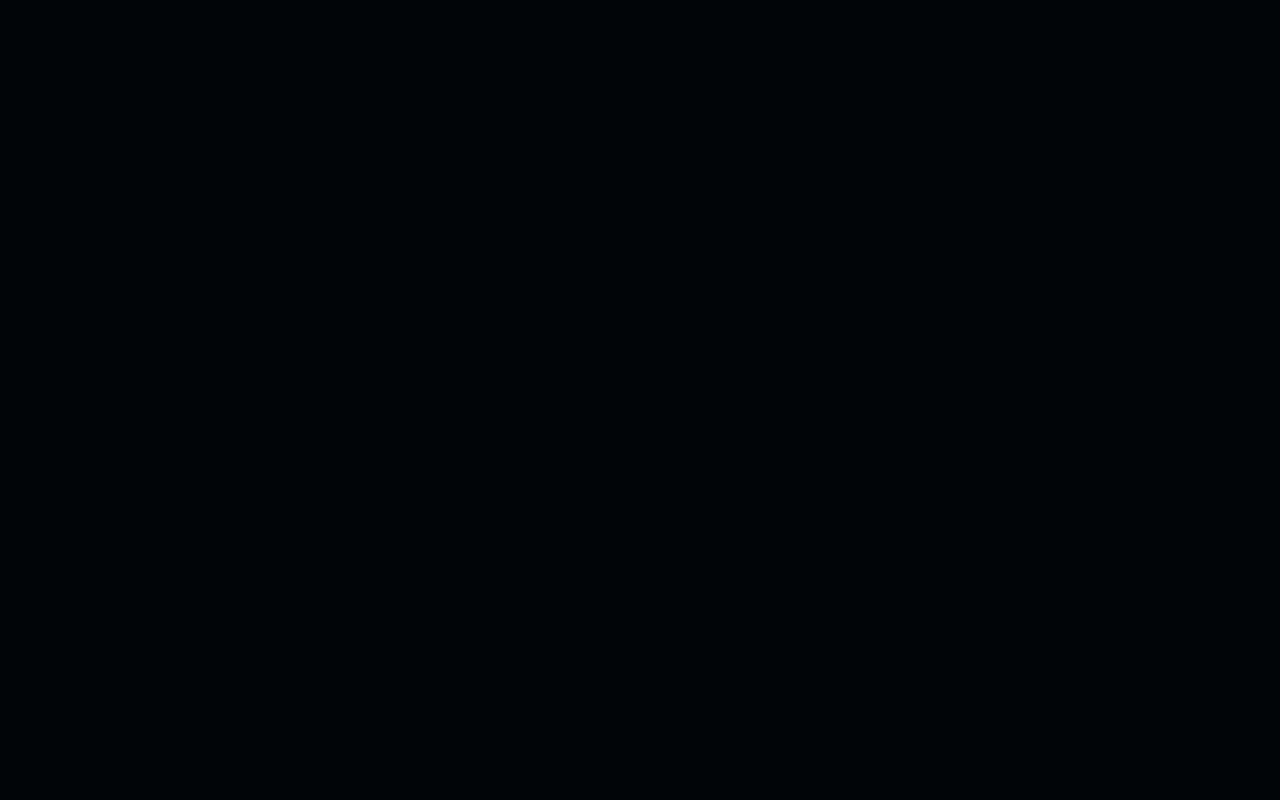
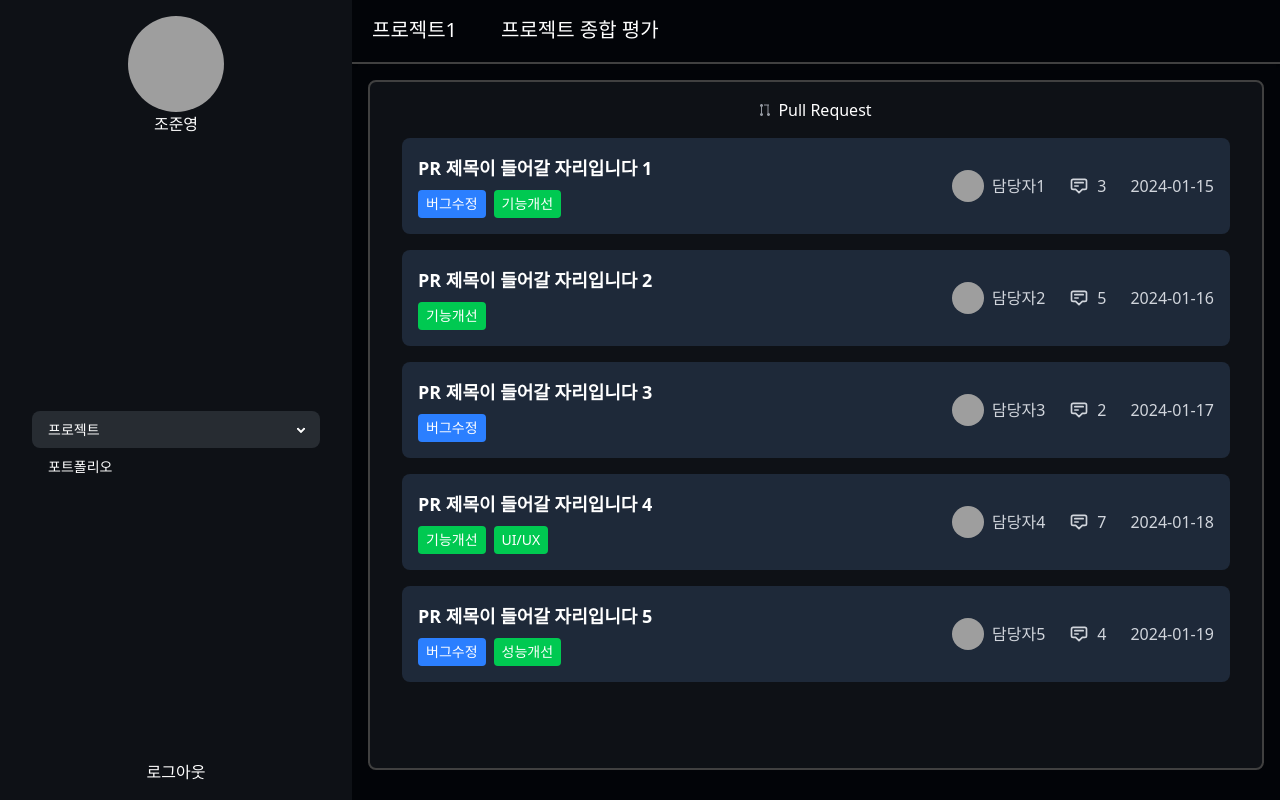
Before and after one commit to GitPRism/frontend, a React (Vite) app: page /home/1 in a window 1280 px wide. Before the commit this address had no page. Built offline with nearby package versions, Linux system fonts and the light colour scheme; grey boxes are pictures that could not be loaded.

Commit message:
feat: 프로젝트 동적 라우터 설정

```diff
--- a/src/App.tsx
+++ b/src/App.tsx
@@ -13,7 +13,7 @@ function App() {
       <Route path="/" element={<Onboarding />} />
       <Route path="/" element={<SidebarLayout />}>
         <Route element={<HeaderLayout />}>
-          <Route path="/home" element={<Home />} />
+          <Route path="/home/:projectId" element={<Home />} />
           <Route path="/prfeedback" element={<PRFeedback />} />
           <Route path="/projectevaluation" element={<ProjectEvaluation />} />
         </Route>
--- a/src/components/SideBar/ProjectList.tsx
+++ b/src/components/SideBar/ProjectList.tsx
@@ -25,7 +25,7 @@ function ProjectList() {
           }`}
           onClick={() => {
             setSelectedCategory("프로젝트");
-            navigate("/home");
+            navigate(`/home/${encodeURIComponent(selectedProject || "")}`);
           }}
         >
           프로젝트
--- a/src/pages/Home/index.tsx
+++ b/src/pages/Home/index.tsx
@@ -1,6 +1,9 @@
 import PRList from "./PRList";
+import { useParams } from "react-router-dom";
+function Home() {
+  const { projectId } = useParams();
+  console.log(projectId);
 
-function Home() {
   return (
     <>
       <PRList />
--- a/src/pages/Onboarding/Button.tsx
+++ b/src/pages/Onboarding/Button.tsx
@@ -1,11 +1,15 @@
 import { useNavigate } from "react-router-dom";
-
+import { useSidebarStore } from "@/store/useSidebarStore";
+import { useInitialProject } from "@/hooks/useInitialProject";
 function Button() {
   const navigate = useNavigate();
+  const { setSelectedCategory, selectedProject } = useSidebarStore();
+  useInitialProject(); // 첫 번째 프로젝트 자동 선택
 
   // 임시로 홈으로 이동하게 해둠. 로그인 로직 구현 필요
   const handleClick = () => {
-    navigate("/home");
+    setSelectedCategory("프로젝트");
+    navigate(`/home/${encodeURIComponent(selectedProject || "")}`);
   };
 
   return (
```
